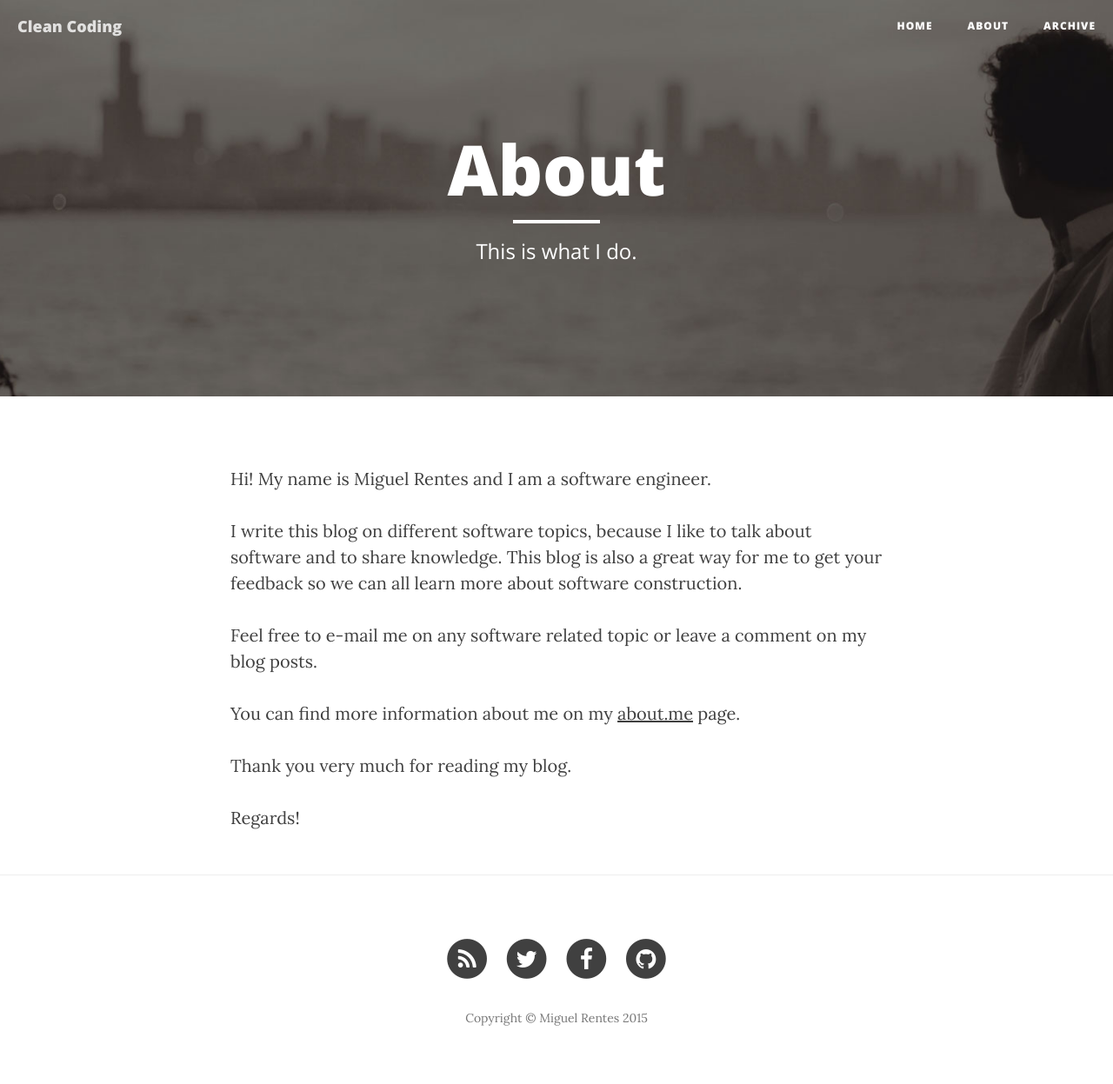
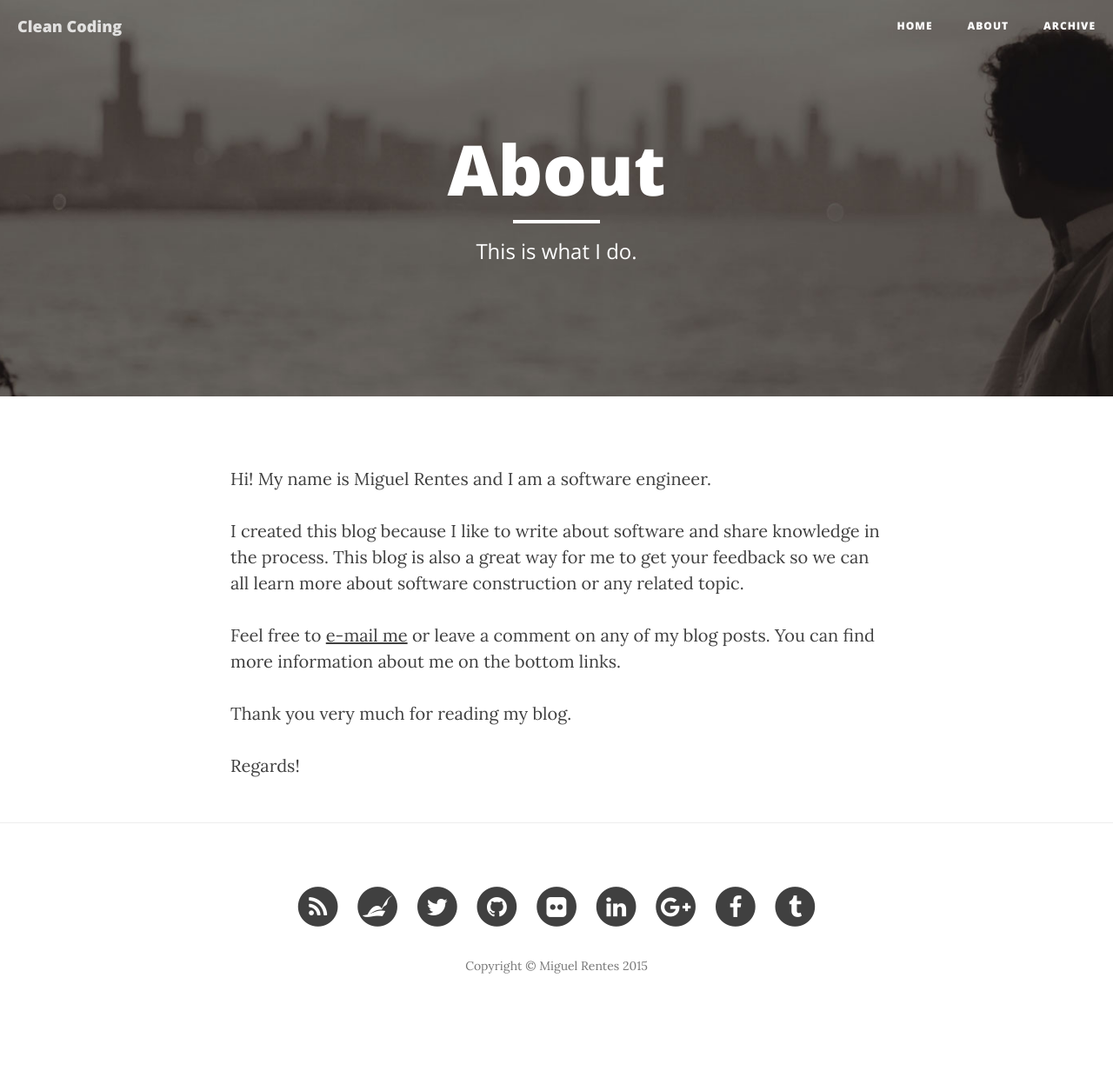
Before and after one commit to rentes/rentes.github.io, a Jekyll site: the page built from about.md, in a window 1280 px wide. Shown: the whole page at 87% size. Built offline with Jekyll 4.4.1, drawn with Linux system fonts in a browser that asks for light colours; nearby versions of some CDN libraries; after the commit the page ends 1187 px from its top, so only the background shows below that.

Commit message:
Adds more bottom links and refactors the about page

```diff
--- a/_config.yml
+++ b/_config.yml
@@ -1,19 +1,25 @@
 # Setup
-title:               Clean Coding
-header-img:          img/home-bg.jpg
-email:               miguel.rentes@gmail.com
-description:         "Miguel Rentes' personal blog about Software construction and related topics."
-baseurl:             ""
-url:                 "https://rentes.github.io"
-twitter_username:    rentes
-github_username:     rentes
-facebook_username:   miguel.rentes
-author:              Miguel Rentes
+title:                Clean Coding
+header-img:           img/home-bg.jpg
+email:                miguel.rentes@gmail.com
+author:               Miguel Rentes
+description:          "Miguel Rentes' personal blog about Software construction and related topics."
+baseurl:              ""
+url:                  "https://rentes.github.io"
+twitter_username:     rentes
+github_username:      rentes
+facebook_username:    miguel.rentes
+tumblr_username:      miguelrentes
+aboutme_username:     rentes
+flickr_username:      mrentes
+google-plus_username: MiguelRentes
+linkedin_username:    miguelrentes
+
 
 # Build settings
-permalink:           pretty
-relative_permalinks: true
-markdown:            kramdown
-highlighter:         pygments
-paginate:            5
+permalink:            pretty
+relative_permalinks:  true
+markdown:             kramdown
+highlighter:          pygments
+paginate:             5
 exclude: ["less", "node_modules", "Gruntfile.js", "package.json", "README.md"]
--- a/_includes/footer.html
+++ b/_includes/footer.html
@@ -12,12 +12,62 @@
                             </span>
                         </a>
                     </li>
+					{% if site.aboutme_username %}
+					<li>
+					  <a rel="me" href="http://about.me/{{ site.aboutme_username }}">
+						<span class="fa-stack fa-lg">
+						  <i class="fa fa-circle fa-stack-2x"></i>
+						  <i class="fa fa-pied-piper fa-stack-1x fa-inverse"></i>
+						</span>
+					  </a>
+					</li>
+					{% endif %}
                     {% if site.twitter_username %}
                     <li>
                         <a href="https://twitter.com/{{ site.twitter_username }}">
                             <span class="fa-stack fa-lg">
                                 <i class="fa fa-circle fa-stack-2x"></i>
                                 <i class="fa fa-twitter fa-stack-1x fa-inverse"></i>
+                            </span>
+                        </a>
+                    </li>
+                    {% endif %}
+                    {% if site.github_username %}
+                    <li>
+                        <a href="https://github.com/{{ site.github_username }}">
+                            <span class="fa-stack fa-lg">
+                                <i class="fa fa-circle fa-stack-2x"></i>
+                                <i class="fa fa-github fa-stack-1x fa-inverse"></i>
+                            </span>
+                        </a>
+                    </li>
+                    {% endif %}
+					{% if site.flickr_username %}
+                    <li>
+                        <a href="https://www.flickr.com/photos/{{ site.flickr_username }}">
+                            <span class="fa-stack fa-lg">
+                                <i class="fa fa-circle fa-stack-2x"></i>
+                                <i class="fa fa-flickr fa-stack-1x fa-inverse"></i>
+                            </span>
+                        </a>
+                    </li>
+                    {% endif %}
+					{% if site.linkedin_username %}
+                    <li>
+                        <a href="https://pt.linkedin.com/in/{{ site.linkedin_username }}">
+                            <span class="fa-stack fa-lg">
+                                <i class="fa fa-circle fa-stack-2x"></i>
+                                <i class="fa fa-linkedin fa-stack-1x fa-inverse"></i>
+                            </span>
+                        </a>
+                    </li>
+                    {% endif %}
+					{% if site.google-plus_username %}
+                    <li>
+                        <a href="https://www.google.com/+{{ site.google-plus_username }}">
+                            <span class="fa-stack fa-lg">
+                                <i class="fa fa-circle fa-stack-2x"></i>
+                                <i class="fa fa-google-plus fa-stack-1x fa-inverse"></i>
                             </span>
                         </a>
                     </li>
@@ -32,12 +82,12 @@
                         </a>
                     </li>
                     {% endif %}
-                    {% if site.github_username %}
+					{% if site.tumblr_username %}
 					<li>
-                        <a href="https://github.com/{{ site.github_username }}">
+					  <a rel="me" href="http://{{ site.tumblr_username }}.tumblr.com">
 						<span class="fa-stack fa-lg">
 						  <i class="fa fa-circle fa-stack-2x"></i>
-                                <i class="fa fa-github fa-stack-1x fa-inverse"></i>
+						  <i class="fa fa-tumblr fa-stack-1x fa-inverse"></i>
 						</span>
 					  </a>
 					</li>
--- a/about.md
+++ b/about.md
@@ -7,11 +7,9 @@ header-img: "img/about-bg.jpg"
 
 Hi! My name is Miguel Rentes and I am a software engineer.
 
-I write this blog on different software topics, because I like to talk about software and to share knowledge. This blog is also a great way for me to get your feedback so we can all learn more about software construction.
+I created this blog because I like to write about software and share knowledge in the process. This blog is also a great way for me to get your feedback so we can all learn more about software construction or any related topic.
 
-Feel free to e-mail me on any software related topic or leave a comment on my blog posts.
-
-You can find more information about me on my [about.me][about-me] page.
+Feel free to [e-mail me](mailto:miguel.rentes@gmail.com) or leave a comment on any of my blog posts. You can find more information about me on the bottom links.
 
 Thank you very much for reading my blog.
 
```
Lines whose indentation alone changed are shown as unchanged.
